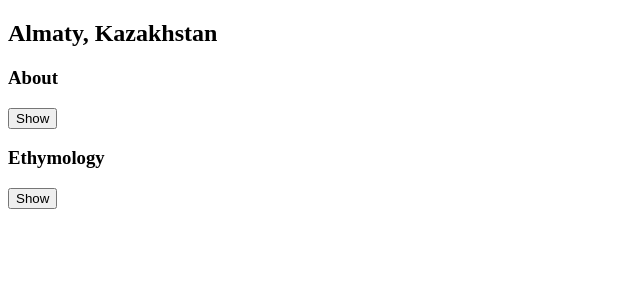
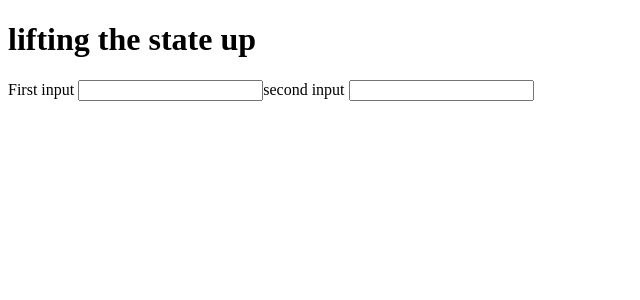
Before and after one commit to enterbrianup/LearningReact.js, a React (Create React App) app in the folder part1/: page / in a window 1280 px wide. Shown: the top 300 px of the page, without its empty margins (0-640 px from the left). Built offline with nearby package versions, Linux system fonts and the light colour scheme.

Commit message:
changes made

```diff
--- a/part1/src/App.js
+++ b/part1/src/App.js
@@ -678,33 +678,91 @@ import './App.css';
 //  Under     Passing state - to child components
 // Sharing state between components
 
-const Panel =({title, children})=>{
-  const [isActive, setisActive]=useState(false);
-  return(
-   <section className="Panel">
-   <h3>{title}</h3>
-   {isActive ? (
-    <p>{children}</p>
-   ) : (
-    <button onClick={() => setisActive(true)}>Show</button>
-   )}
-   </section>
+// const Panel =({title, children, isActive, onShow})=>{
+
+//   return(
+//    <section className="Panel">
+//    <h3>{title}</h3>
+//    {isActive ? (
+//     <p>{children}</p>
+//    ) : (
+//     <button onClick={onShow}>Show</button>
+//    )}
+//    </section>
+//   );
+// }
+//   const App =()=>{
+//     const [activeIndex, setActiveIndex] = useState(0);
+//   return (
+//   <>
+//   <h2>
+//       Almaty, Kazakhstan
+//   </h2>
+//   <Panel title="About" isActive={activeIndex === 0}
+//   onShow={()=>setActiveIndex(0)}>
+//       With a population of about 2 million, Almaty is Kazakhstan's largest city. From 1929 to 1997, it was its capital city.
+//   </Panel>
+//       <Panel title="Ethymology" isActive={activeIndex === 1}
+//         onShow={() => setActiveIndex(1)}>
+//       The name comes from <span lang="kk-KZ">алма</span>, the Kazakh word for "apple" and is often translated as "full of apples". In fact, the region surrounding Almaty is thought to be the ancestral home of the apple, and the wild <i lang="la">Malus sieversii</i> is considered a likely candidate for the ancestor of the modern domestic apple.
+
+//   </Panel>
+//   </>)
+// }
+
+
+//   Challenges Synced input
+
+// lifting state up
+// Remove state from the child components.
+// Pass hardcoded data from the common parent.
+// Add state to the common parent and pass it down together with the event handlers.
+
+const SyncedInput = ({ label, value, onChange })=>{
+
+  return (
+    <>
+
+    <label>
+      {label}
+      {'  '}
+        <input
+        value={value}
+        onChange={onChange}
+      />
+      </label>
+      </>
   );
+
+
+
 }
-  const App =()=>{
+const App = ()=>{
+
+  const [Text, setText] =useState('');
+
+  const handleChange =(e)=>{
+    setText(e.target.value)
+  }
   return (
-  <>
-  <h2>
-      Almaty, Kazakhstan
-  </h2>
-  <Panel title="About">
-      With a population of about 2 million, Almaty is Kazakhstan's largest city. From 1929 to 1997, it was its capital city.
-  </Panel>
-  <Panel title="Ethymology">
-      The name comes from <span lang="kk-KZ">алма</span>, the Kazakh word for "apple" and is often translated as "full of apples". In fact, the region surrounding Almaty is thought to be the ancestral home of the apple, and the wild <i lang="la">Malus sieversii</i> is considered a likely candidate for the ancestor of the modern domestic apple.
+    <div>
 
-  </Panel>
-  </>)
+     <h1>lifting the state up</h1>
+       <SyncedInput
+       label="First input"
+         value={Text}
+         onChange={handleChange}
+       />
+
+      <SyncedInput
+        label="second input"
+        value={Text}
+        onChange={handleChange}
+         />
+    </div>
+  );
+
 }
 
+
 export default App;
```
